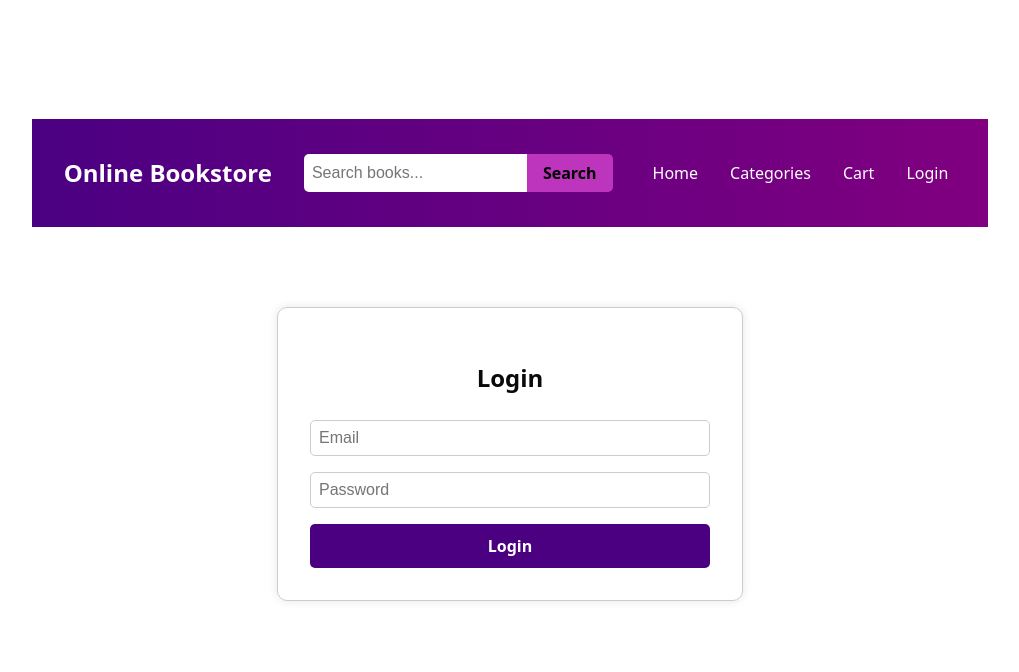
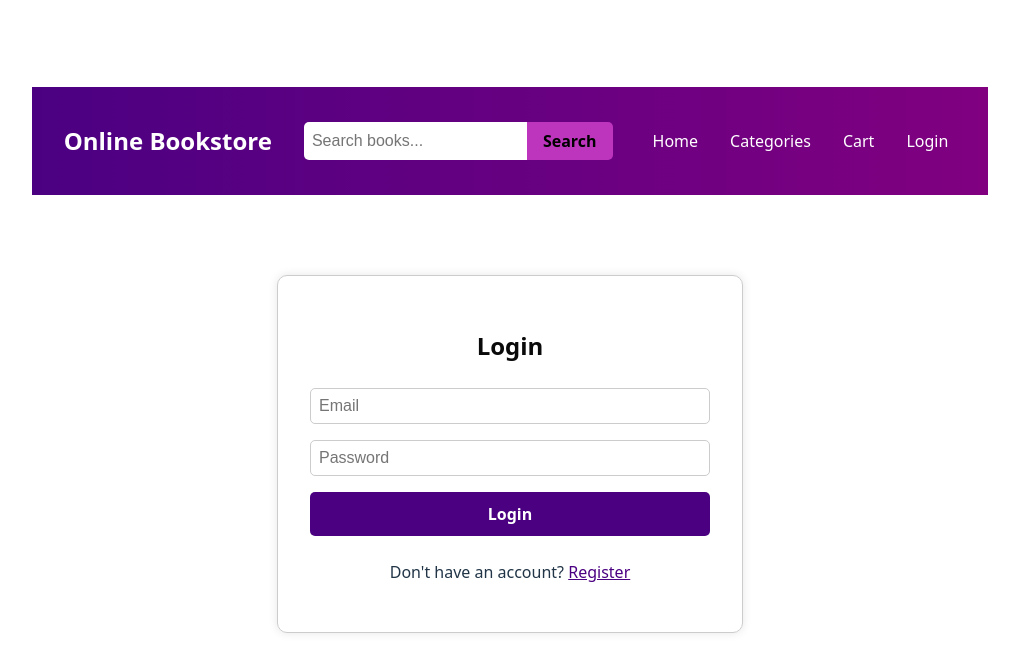
Before and after one commit to nahul04/bookstore, a React (Vite) app: page /login in a window 1280 px wide. Shown: the top 672 px of the page, without its empty margins (130-1149 px from the left). Built offline with nearby package versions, Linux system fonts and the light colour scheme.

Commit message:
Add registration link to Login component

```diff
--- a/src/pages/login.jsx
+++ b/src/pages/login.jsx
@@ -68,6 +68,15 @@ function Login() {
         </button>
       </form>
       {error && <p style={{ ...styles.message, color: 'red' }}>{error}</p>}
+      <p style={{ marginTop: '1.5rem', textAlign: 'center' }}>
+        Don't have an account?{' '}
+        <a
+          href="/register"
+          style={{ color: '#4B0082', textDecoration: 'underline' }}
+        >
+          Register
+        </a>
+      </p>
     </div>
   );
 }
```
